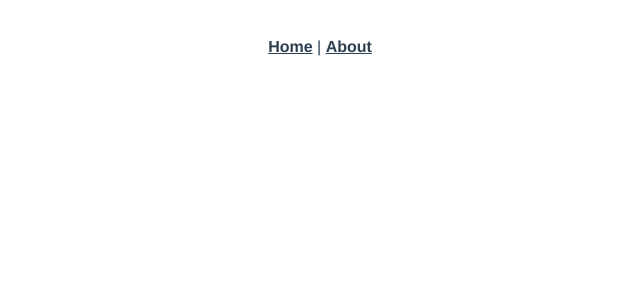
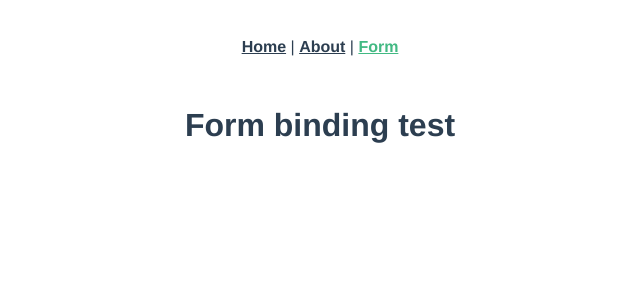
Before and after one commit to jsh-hk/vuex-form-binding, a Vue app: page /#/form in a window 1280 px wide. Shown: the top 300 px of the page, without its empty margins (320-960 px from the left). Built offline with nearby package versions, Linux system fonts and the light colour scheme.

Commit message:
Add form view, get the hang of Cypress

```diff
--- a/src/App.vue
+++ b/src/App.vue
@@ -2,7 +2,8 @@
   <div id="app">
     <div id="nav">
       <router-link to="/">Home</router-link> |
-      <router-link to="/about">About</router-link>
+      <router-link to="/about">About</router-link> |
+      <router-link to="/form">Form</router-link>
     </div>
     <router-view/>
   </div>
--- a/src/router.js
+++ b/src/router.js
@@ -2,6 +2,7 @@ import Vue from 'vue'
 import Router from 'vue-router'
 import Home from './views/Home.vue'
 import About from './views/About.vue'
+import Form from './views/Form.vue'
 
 Vue.use(Router)
 
@@ -16,6 +17,11 @@ export default new Router({
       path: '/about',
       name: 'about',
       component: About
+    },
+    {
+      path: '/form',
+      name: 'form',
+      component: Form
     }
   ]
 })
--- /dev/null
+++ b/src/views/Form.vue
@@ -0,0 +1,5 @@
+<template>
+  <div class="about">
+    <h1>Form binding test</h1>
+  </div>
+</template>
```
Also changed, not shown: 1 other file (tests, documents, lock files or other folders).
